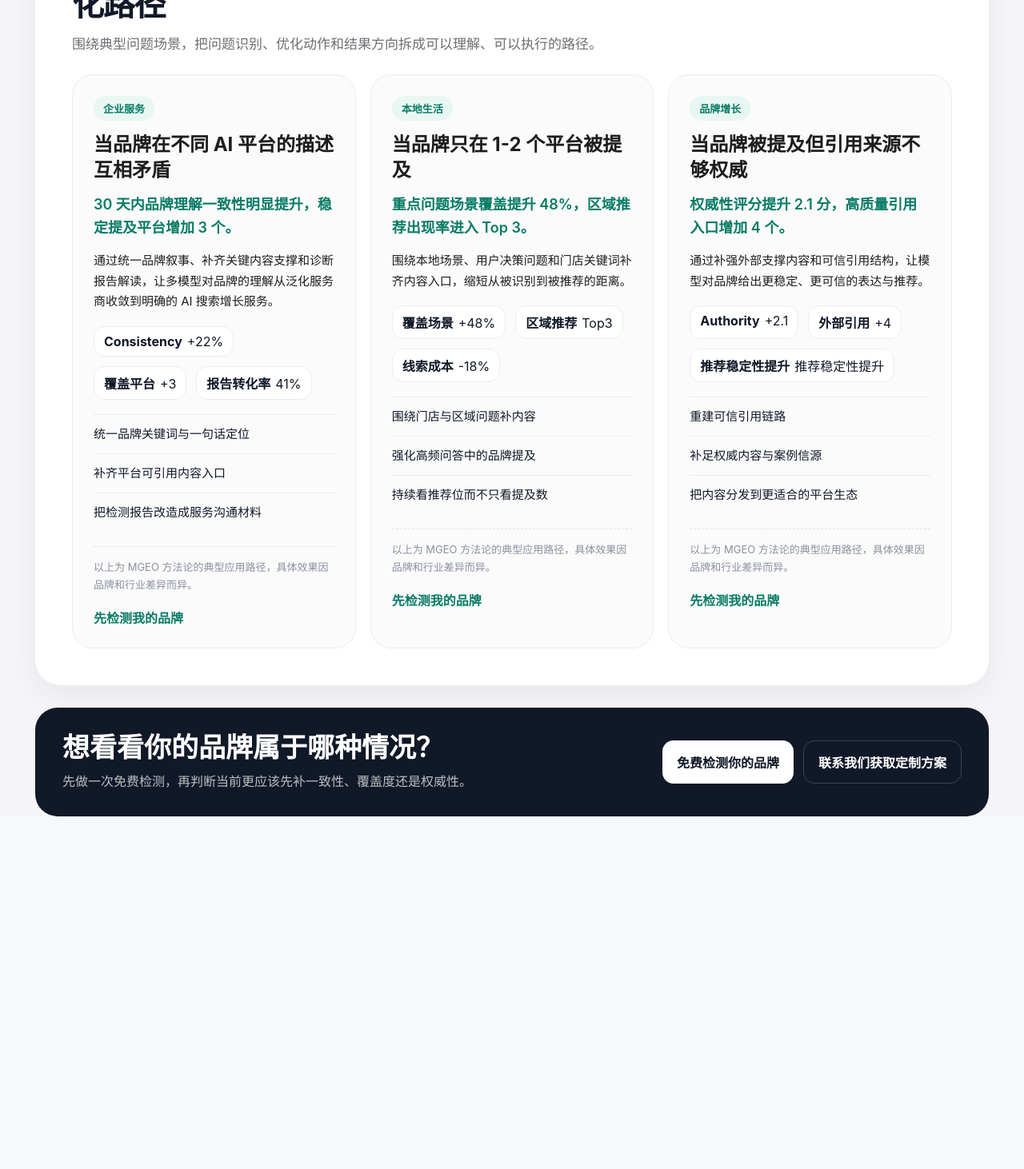
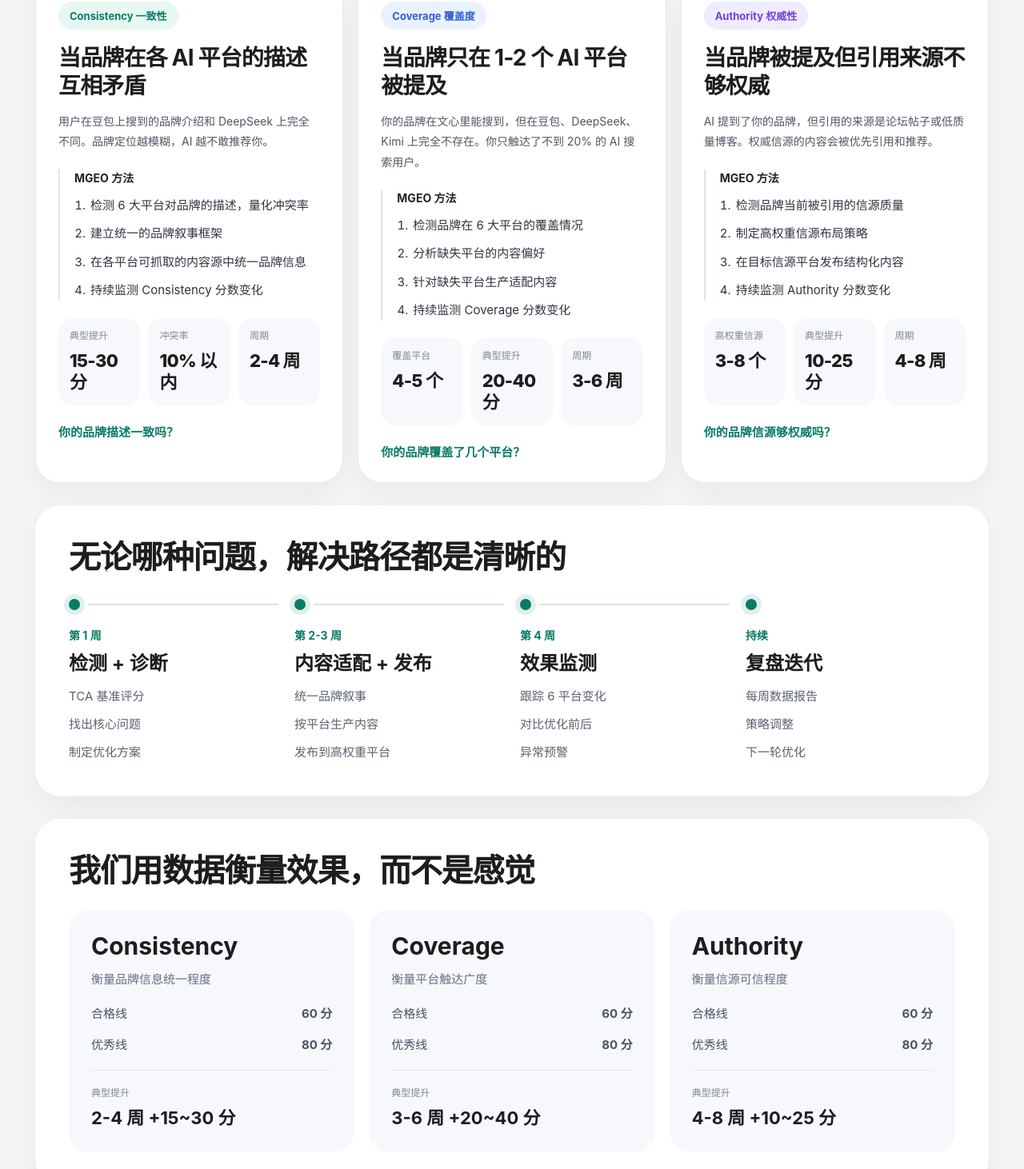
Before and after one commit to DONGLUOJI/mgeo-mvp, a Next.js app: page /cases in a window 1280 px wide. Shown: the part 480-1942 px from the top of the page at 80% size. Before the commit the page ends 1529 px from the top, so only its background shows below. Built offline with nearby package versions, Linux system fonts and the light colour scheme; no server answers.

Commit message:
feat: rewrite cases page content

```diff
--- a/src/app/cases/page.tsx
+++ b/src/app/cases/page.tsx
@@ -5,35 +5,132 @@ import { SiteShell } from "@/components/marketing/SiteShell";
 
 export const metadata: Metadata = {
   title: "方法与效果 - 董逻辑MGEO",
-  description: "从问题识别、优化动作到预期效果，查看 MGEO 方法论在不同品牌场景中的典型应用路径。",
+  description: "品牌在 AI 搜索中的问题各不相同，但解决路径是系统化的。查看 MGEO 方法论应对三类典型问题场景的方式。",
 };
 
-const cases = [
+const scenarioCards = [
   {
-    tag: "企业服务",
-    title: "当品牌在不同 AI 平台的描述互相矛盾",
-    summary: "30 天内品牌理解一致性明显提升，稳定提及平台增加 3 个。",
-    detail: "通过统一品牌叙事、补齐关键内容支撑和诊断报告解读，让多模型对品牌的理解从泛化服务商收敛到明确的 AI 搜索增长服务。",
-    metrics: ["Consistency +22%", "覆盖平台 +3", "报告转化率 41%"],
-    bullets: ["统一品牌关键词与一句话定位", "补齐平台可引用内容入口", "把检测报告改造成服务沟通材料"],
+    tag: "Consistency 一致性",
+    tagStyle: "consistency",
+    title: "当品牌在各 AI 平台的描述互相矛盾",
+    description:
+      "用户在豆包上搜到的品牌介绍和 DeepSeek 上完全不同。品牌定位越模糊，AI 越不敢推荐你。",
+    steps: [
+      "检测 6 大平台对品牌的描述，量化冲突率",
+      "建立统一的品牌叙事框架",
+      "在各平台可抓取的内容源中统一品牌信息",
+      "持续监测 Consistency 分数变化",
+    ],
+    outcomes: [
+      { label: "典型提升", value: "15-30 分" },
+      { label: "冲突率", value: "10% 以内" },
+      { label: "周期", value: "2-4 周" },
+    ],
+    cta: "你的品牌描述一致吗？",
   },
   {
-    tag: "本地生活",
-    title: "当品牌只在 1-2 个平台被提及",
-    summary: "重点问题场景覆盖提升 48%，区域推荐出现率进入 Top 3。",
-    detail: "围绕本地场景、用户决策问题和门店关键词补齐内容入口，缩短从被识别到被推荐的距离。",
-    metrics: ["覆盖场景 +48%", "区域推荐 Top3", "线索成本 -18%"],
-    bullets: ["围绕门店与区域问题补内容", "强化高频问答中的品牌提及", "持续看推荐位而不只看提及数"],
+    tag: "Coverage 覆盖度",
+    tagStyle: "coverage",
+    title: "当品牌只在 1-2 个 AI 平台被提及",
+    description:
+      "你的品牌在文心里能搜到，但在豆包、DeepSeek、Kimi 上完全不存在。你只触达了不到 20% 的 AI 搜索用户。",
+    steps: [
+      "检测品牌在 6 大平台的覆盖情况",
+      "分析缺失平台的内容偏好",
+      "针对缺失平台生产适配内容",
+      "持续监测 Coverage 分数变化",
+    ],
+    outcomes: [
+      { label: "覆盖平台", value: "4-5 个" },
+      { label: "典型提升", value: "20-40 分" },
+      { label: "周期", value: "3-6 周" },
+    ],
+    cta: "你的品牌覆盖了几个平台？",
   },
   {
-    tag: "品牌增长",
+    tag: "Authority 权威性",
+    tagStyle: "authority",
     title: "当品牌被提及但引用来源不够权威",
-    summary: "权威性评分提升 2.1 分，高质量引用入口增加 4 个。",
-    detail: "通过补强外部支撑内容和可信引用结构，让模型对品牌给出更稳定、更可信的表达与推荐。",
-    metrics: ["Authority +2.1", "外部引用 +4", "推荐稳定性提升"],
-    bullets: ["重建可信引用链路", "补足权威内容与案例信源", "把内容分发到更适合的平台生态"],
+    description:
+      "AI 提到了你的品牌，但引用的来源是论坛帖子或低质量博客。权威信源的内容会被优先引用和推荐。",
+    steps: [
+      "检测品牌当前被引用的信源质量",
+      "制定高权重信源布局策略",
+      "在目标信源平台发布结构化内容",
+      "持续监测 Authority 分数变化",
+    ],
+    outcomes: [
+      { label: "高权重信源", value: "3-8 个" },
+      { label: "典型提升", value: "10-25 分" },
+      { label: "周期", value: "4-8 周" },
+    ],
+    cta: "你的品牌信源够权威吗？",
   },
 ] as const;
+
+const timeline = [
+  {
+    phase: "第 1 周",
+    title: "检测 + 诊断",
+    bullets: ["TCA 基准评分", "找出核心问题", "制定优化方案"],
+  },
+  {
+    phase: "第 2-3 周",
+    title: "内容适配 + 发布",
+    bullets: ["统一品牌叙事", "按平台生产内容", "发布到高权重平台"],
+  },
+  {
+    phase: "第 4 周",
+    title: "效果监测",
+    bullets: ["跟踪 6 平台变化", "对比优化前后", "异常预警"],
+  },
+  {
+    phase: "持续",
+    title: "复盘迭代",
+    bullets: ["每周数据报告", "策略调整", "下一轮优化"],
+  },
+] as const;
+
+const scoreCards = [
+  {
+    name: "Consistency",
+    subtitle: "衡量品牌信息统一程度",
+    qualified: "60 分",
+    excellent: "80 分",
+    typical: "2-4 周 +15~30 分",
+  },
+  {
+    name: "Coverage",
+    subtitle: "衡量平台触达广度",
+    qualified: "60 分",
+    excellent: "80 分",
+    typical: "3-6 周 +20~40 分",
+  },
+  {
+    name: "Authority",
+    subtitle: "衡量信源可信程度",
+    qualified: "60 分",
+    excellent: "80 分",
+    typical: "4-8 周 +10~25 分",
+  },
+] as const;
+
+type TagStyle = "consistency" | "coverage" | "authority";
+
+const tagStyles: Record<TagStyle, React.CSSProperties> = {
+  consistency: {
+    background: "#e7f7f1",
+    color: "#0a7c66",
+  },
+  coverage: {
+    background: "#ebf2ff",
+    color: "#315fd6",
+  },
+  authority: {
+    background: "#f0ecff",
+    color: "#6e44d8",
+  },
+};
 
 export default function CasesPage() {
   return (
@@ -42,47 +139,102 @@ export default function CasesPage() {
         <section style={styles.hero}>
           <div style={styles.heroPanel}>
             <h1 style={styles.heroTitle}>方法与效果</h1>
-            <p style={styles.heroText}>每个行业的品牌都可能面临以下 AI 可见性问题，以下是 MGEO 方法论的典型应用路径。</p>
+            <p style={styles.heroText}>
+              品牌在 AI 搜索中的问题各不相同，但解决路径是系统化的。以下是最常见的三类问题场景，以及 MGEO 方法论的应对方式。
+            </p>
+          </div>
+        </section>
+
+        <section style={styles.section}>
+          <div style={styles.sectionHeader}>
+            <div style={styles.sectionEyebrow}>三种典型问题场景</div>
+          </div>
+          <div style={styles.cardGrid}>
+            {scenarioCards.map((item) => (
+              <article key={item.title} style={styles.sceneCard}>
+                <span style={{ ...styles.sceneTag, ...tagStyles[item.tagStyle] }}>{item.tag}</span>
+                <h2 style={styles.sceneTitle}>{item.title}</h2>
+                <p style={styles.sceneDescription}>{item.description}</p>
+
+                <div style={styles.stepsBlock}>
+                  <div style={styles.stepsTitle}>MGEO 方法</div>
+                  <ol style={styles.stepsList}>
+                    {item.steps.map((step) => (
+                      <li key={step} style={styles.stepItem}>
+                        {step}
+                      </li>
+                    ))}
+                  </ol>
+                </div>
+
+                <div style={styles.metricsGrid}>
+                  {item.outcomes.map((metric) => (
+                    <div key={metric.label} style={styles.metricCard}>
+                      <div style={styles.metricLabel}>{metric.label}</div>
+                      <div style={styles.metricValue}>{metric.value}</div>
+                    </div>
+                  ))}
+                </div>
+
+                <Link href="/#detector" style={styles.sceneCta}>
+                  {item.cta}
+                </Link>
+              </article>
+            ))}
           </div>
         </section>
 
         <section style={styles.section}>
           <div style={styles.sectionCard}>
-            <div style={styles.sectionHeader}>
-              <h2 style={styles.sectionTitle}>方法论不是抽象概念，而是一条可落地的优化路径</h2>
-              <p style={styles.sectionText}>围绕典型问题场景，把问题识别、优化动作和结果方向拆成可以理解、可以执行的路径。</p>
+            <div style={styles.blockHeader}>
+              <h2 style={styles.blockTitle}>无论哪种问题，解决路径都是清晰的</h2>
             </div>
 
-            <div style={styles.caseGrid}>
-              {cases.map((item) => (
-                <article key={item.title} style={styles.caseCard}>
-                  <span style={styles.caseTag}>{item.tag}</span>
-                  <h3 style={styles.caseTitle}>{item.title}</h3>
-                  <p style={styles.caseSummary}>{item.summary}</p>
-                  <p style={styles.caseMeta}>{item.detail}</p>
-
-                  <div style={styles.caseMetrics}>
-                    {item.metrics.map((metric) => (
-                      <div key={metric} style={styles.caseMetric}>
-                        <strong>{metric.split(" ")[0]}</strong>
-                        <span>{metric.slice(metric.indexOf(" ") + 1)}</span>
-                      </div>
-                    ))}
+            <div style={styles.timeline}>
+              {timeline.map((item, index) => (
+                <article key={item.phase} style={styles.timelineItem}>
+                  <div style={styles.timelineTop}>
+                    <span style={styles.timelineDot} />
+                    {index < timeline.length - 1 ? <span style={styles.timelineLine} /> : null}
                   </div>
-
-                  <ul style={styles.caseList}>
+                  <div style={styles.timelinePhase}>{item.phase}</div>
+                  <h3 style={styles.timelineTitle}>{item.title}</h3>
+                  <ul style={styles.timelineList}>
                     {item.bullets.map((bullet) => (
-                      <li key={bullet} style={styles.caseListItem}>
+                      <li key={bullet} style={styles.timelineBullet}>
                         {bullet}
                       </li>
                     ))}
                   </ul>
+                </article>
+              ))}
+            </div>
+          </div>
+        </section>
 
-                  <div style={styles.caseDisclaimer}>以上为 MGEO 方法论的典型应用路径，具体效果因品牌和行业差异而异。</div>
+        <section style={styles.section}>
+          <div style={styles.sectionCard}>
+            <div style={styles.blockHeader}>
+              <h2 style={styles.blockTitle}>我们用数据衡量效果，而不是感觉</h2>
+            </div>
 
-                  <Link href="/#detector" style={styles.caseLink}>
-                    先检测我的品牌
-                  </Link>
+            <div style={styles.scoreGrid}>
+              {scoreCards.map((item) => (
+                <article key={item.name} style={styles.scoreCard}>
+                  <h3 style={styles.scoreTitle}>{item.name}</h3>
+                  <p style={styles.scoreSubtitle}>{item.subtitle}</p>
+                  <div style={styles.scoreRow}>
+                    <span>合格线</span>
+                    <strong>{item.qualified}</strong>
+                  </div>
+                  <div style={styles.scoreRow}>
+                    <span>优秀线</span>
+                    <strong>{item.excellent}</strong>
+                  </div>
+                  <div style={styles.scoreTypical}>
+                    <span style={styles.scoreTypicalLabel}>典型提升</span>
+                    <strong style={styles.scoreTypicalValue}>{item.typical}</strong>
+                  </div>
                 </article>
               ))}
             </div>
@@ -91,9 +243,9 @@ export default function CasesPage() {
 
         <section style={styles.ctaSection}>
           <div style={styles.ctaCard}>
-            <div>
-              <h2 style={styles.ctaTitle}>想看看你的品牌属于哪种情况？</h2>
-              <p style={styles.ctaText}>先做一次免费检测，再判断当前更应该先补一致性、覆盖度还是权威性。</p>
+            <div style={styles.ctaBody}>
+              <h2 style={styles.ctaTitle}>你的品牌属于哪种情况？</h2>
+              <p style={styles.ctaText}>先做一次免费检测，30 秒内拿到 TCA 评分，就知道应该优先解决什么。</p>
             </div>
             <div style={styles.ctaActions}>
               <Link href="/#detector" style={styles.ctaPrimary}>
@@ -102,6 +254,9 @@ export default function CasesPage() {
               <Link href="/#contact" style={styles.ctaSecondary}>
                 联系我们获取定制方案
               </Link>
+            </div>
+            <div style={styles.ctaNote}>
+              以上预期效果基于 MGEO 方法论的典型应用场景，具体效果因品牌和行业差异而异。
             </div>
           </div>
         </section>
@@ -134,7 +289,7 @@ const styles: Record<string, React.CSSProperties> = {
     letterSpacing: "-0.04em",
   },
   heroText: {
-    maxWidth: 860,
+    maxWidth: 900,
     margin: "16px 0 0",
     fontSize: 19,
     lineHeight: 1.75,
@@ -145,113 +300,231 @@ const styles: Record<string, React.CSSProperties> = {
     margin: "0 auto 28px",
     padding: "0 24px",
   },
+  sectionHeader: {
+    display: "grid",
+    justifyItems: "center",
+    textAlign: "center",
+    marginBottom: 22,
+  },
+  sectionEyebrow: {
+    color: "#0a7c66",
+    fontSize: 18,
+    fontWeight: 700,
+    lineHeight: 1.5,
+  },
+  cardGrid: {
+    display: "grid",
+    gridTemplateColumns: "repeat(3, minmax(0, 1fr))",
+    gap: 18,
+  },
+  sceneCard: {
+    background: "#ffffff",
+    border: "1px solid #e6e9ef",
+    borderRadius: 30,
+    padding: 28,
+    boxShadow: "0 12px 32px rgba(15, 23, 42, 0.05)",
+    display: "grid",
+    alignContent: "start",
+  },
+  sceneTag: {
+    display: "inline-flex",
+    alignItems: "center",
+    justifyContent: "center",
+    width: "fit-content",
+    borderRadius: 999,
+    padding: "8px 14px",
+    fontSize: 13,
+    fontWeight: 700,
+    marginBottom: 18,
+  },
+  sceneTitle: {
+    margin: 0,
+    fontSize: 28,
+    lineHeight: 1.25,
+    color: "#1d1d1f",
+    letterSpacing: "-0.03em",
+  },
+  sceneDescription: {
+    margin: "14px 0 0",
+    fontSize: 14,
+    lineHeight: 1.8,
+    color: "#4f5562",
+  },
+  stepsBlock: {
+    marginTop: 22,
+    paddingLeft: 18,
+    borderLeft: "2px solid #dde4ed",
+  },
+  stepsTitle: {
+    fontSize: 14,
+    fontWeight: 700,
+    color: "#202226",
+    marginBottom: 12,
+  },
+  stepsList: {
+    margin: 0,
+    paddingLeft: 18,
+    display: "grid",
+    gap: 10,
+  },
+  stepItem: {
+    color: "#2f3440",
+    fontSize: 15,
+    lineHeight: 1.7,
+    paddingLeft: 2,
+  },
+  metricsGrid: {
+    display: "grid",
+    gridTemplateColumns: "repeat(3, minmax(0, 1fr))",
+    gap: 10,
+    marginTop: 22,
+  },
+  metricCard: {
+    background: "#f7f8fb",
+    borderRadius: 18,
+    padding: "14px 14px 16px",
+    minHeight: 88,
+  },
+  metricLabel: {
+    color: "#818897",
+    fontSize: 12,
+    lineHeight: 1.4,
+  },
+  metricValue: {
+    marginTop: 10,
+    color: "#1d1d1f",
+    fontSize: 22,
+    fontWeight: 800,
+    lineHeight: 1.2,
+    letterSpacing: "-0.03em",
+  },
+  sceneCta: {
+    display: "inline-flex",
+    alignItems: "center",
+    marginTop: 22,
+    color: "#0a7c66",
+    textDecoration: "none",
+    fontSize: 15,
+    fontWeight: 700,
+  },
   sectionCard: {
     background: "#ffffff",
     borderRadius: 32,
-    padding: 46,
+    padding: 42,
     boxShadow: "0 12px 36px rgba(15, 23, 42, 0.06)",
   },
-  sectionHeader: {
+  blockHeader: {
     maxWidth: 760,
-    marginBottom: 24,
+    marginBottom: 26,
   },
-  sectionTitle: {
+  blockTitle: {
     margin: 0,
     fontSize: 40,
     lineHeight: 1.15,
     letterSpacing: "-0.03em",
+    color: "#1d1d1f",
   },
-  sectionText: {
-    margin: "12px 0 0",
-    fontSize: 17,
+  timeline: {
+    display: "grid",
+    gridTemplateColumns: "repeat(4, minmax(0, 1fr))",
+    gap: 20,
+  },
+  timelineItem: {
+    position: "relative",
+  },
+  timelineTop: {
+    position: "relative",
+    display: "flex",
+    alignItems: "center",
+    minHeight: 20,
+    marginBottom: 18,
+  },
+  timelineDot: {
+    width: 14,
+    height: 14,
+    borderRadius: 999,
+    background: "#0a7c66",
+    boxShadow: "0 0 0 6px rgba(10, 124, 102, 0.12)",
+    flexShrink: 0,
+    position: "relative",
+    zIndex: 2,
+  },
+  timelineLine: {
+    height: 2,
+    flex: 1,
+    background: "#dbe3eb",
+    marginLeft: 10,
+  },
+  timelinePhase: {
+    color: "#0a7c66",
+    fontSize: 14,
+    fontWeight: 700,
+  },
+  timelineTitle: {
+    margin: "10px 0 0",
+    fontSize: 24,
+    lineHeight: 1.3,
+    color: "#1d1d1f",
+  },
+  timelineList: {
+    listStyle: "none",
+    margin: "14px 0 0",
+    padding: 0,
+    display: "grid",
+    gap: 10,
+  },
+  timelineBullet: {
+    color: "#5a6270",
+    fontSize: 15,
     lineHeight: 1.65,
-    color: "#6e6e73",
   },
-  caseGrid: {
+  scoreGrid: {
     display: "grid",
     gridTemplateColumns: "repeat(3, minmax(0, 1fr))",
     gap: 18,
   },
-  caseCard: {
-    background: "#fbfbfc",
-    border: "1px solid #ececf0",
+  scoreCard: {
+    background: "#f7f8fb",
     borderRadius: 26,
-    padding: 26,
-    display: "grid",
-    alignContent: "start",
+    padding: 28,
   },
-  caseTag: {
-    display: "inline-block",
-    marginBottom: 14,
-    padding: "6px 12px",
-    borderRadius: 999,
-    background: "#e9f7f3",
-    color: "#0a7c66",
-    fontSize: 13,
-    fontWeight: 700,
-    width: "fit-content",
-  },
-  caseTitle: {
+  scoreTitle: {
     margin: 0,
-    fontSize: 24,
-    lineHeight: 1.35,
+    fontSize: 30,
+    lineHeight: 1.15,
     color: "#1d1d1f",
   },
-  caseSummary: {
+  scoreSubtitle: {
     margin: "12px 0 0",
-    fontSize: 18,
-    lineHeight: 1.6,
-    color: "#0a7c66",
-    fontWeight: 600,
-  },
-  caseMeta: {
-    margin: "14px 0 0",
     fontSize: 15,
     lineHeight: 1.7,
+    color: "#667085",
+  },
+  scoreRow: {
+    display: "flex",
+    justifyContent: "space-between",
+    alignItems: "center",
+    gap: 12,
+    marginTop: 18,
+    fontSize: 15,
+    color: "#475467",
+  },
+  scoreTypical: {
+    marginTop: 22,
+    paddingTop: 18,
+    borderTop: "1px solid #e4e7ec",
+  },
+  scoreTypicalLabel: {
+    display: "block",
+    color: "#818897",
+    fontSize: 12,
+  },
+  scoreTypicalValue: {
+    display: "block",
+    marginTop: 10,
     color: "#1d1d1f",
-  },
-  caseMetrics: {
-    display: "flex",
-    gap: 12,
-    flexWrap: "wrap",
-    marginTop: 18,
-    marginBottom: 18,
-  },
-  caseMetric: {
-    display: "inline-flex",
-    alignItems: "baseline",
-    gap: 6,
-    padding: "8px 12px",
-    borderRadius: 14,
-    background: "#ffffff",
-    border: "1px solid #ececf0",
-  },
-  caseList: {
-    listStyle: "none",
-    margin: 0,
-    padding: 0,
-  },
-  caseListItem: {
-    fontSize: 15,
-    lineHeight: 1.6,
-    padding: "12px 0",
-    borderTop: "1px solid #ececf0",
-  },
-  caseDisclaimer: {
-    marginTop: 18,
-    fontSize: 13,
-    lineHeight: 1.7,
-    color: "#8a909d",
-    borderTop: "1px dashed #dfe4ec",
-    paddingTop: 14,
-  },
-  caseLink: {
-    display: "inline-flex",
-    alignItems: "center",
-    marginTop: 18,
-    color: "#0a7c66",
-    textDecoration: "none",
-    fontWeight: 700,
+    fontSize: 22,
+    lineHeight: 1.35,
   },
   ctaSection: {
     maxWidth: 1240,
@@ -260,24 +533,24 @@ const styles: Record<string, React.CSSProperties> = {
   },
   ctaCard: {
     borderRadius: 28,
-    padding: "30px 34px",
+    padding: "34px 36px",
     background: "#111827",
     color: "#ffffff",
-    display: "flex",
-    alignItems: "center",
-    justifyContent: "space-between",
-    gap: 20,
-    flexWrap: "wrap",
+    display: "grid",
+    gap: 18,
+  },
+  ctaBody: {
+    maxWidth: 820,
   },
   ctaTitle: {
     margin: 0,
-    fontSize: 34,
-    lineHeight: 1.15,
+    fontSize: 36,
+    lineHeight: 1.12,
   },
   ctaText: {
-    margin: "10px 0 0",
-    fontSize: 16,
-    lineHeight: 1.7,
+    margin: "12px 0 0",
+    fontSize: 17,
+    lineHeight: 1.75,
     color: "rgba(255,255,255,0.72)",
   },
   ctaActions: {
@@ -289,11 +562,11 @@ const styles: Record<string, React.CSSProperties> = {
     display: "inline-flex",
     alignItems: "center",
     justifyContent: "center",
-    minHeight: 54,
-    padding: "0 18px",
+    minHeight: 56,
+    padding: "0 20px",
     borderRadius: 14,
-    background: "#ffffff",
-    color: "#111827",
+    background: "#0fbc8c",
+    color: "#ffffff",
     textDecoration: "none",
     fontWeight: 700,
   },
@@ -301,12 +574,17 @@ const styles: Record<string, React.CSSProperties> = {
     display: "inline-flex",
     alignItems: "center",
     justifyContent: "center",
-    minHeight: 54,
-    padding: "0 18px",
+    minHeight: 56,
+    padding: "0 20px",
     borderRadius: 14,
-    border: "1px solid rgba(255,255,255,0.18)",
+    border: "1px solid rgba(255,255,255,0.28)",
     color: "#ffffff",
     textDecoration: "none",
     fontWeight: 700,
   },
+  ctaNote: {
+    color: "rgba(255,255,255,0.62)",
+    fontSize: 13,
+    lineHeight: 1.7,
+  },
 };
```
